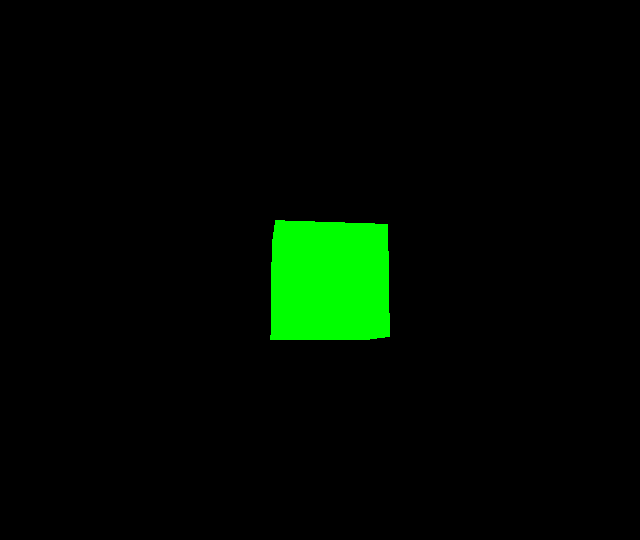
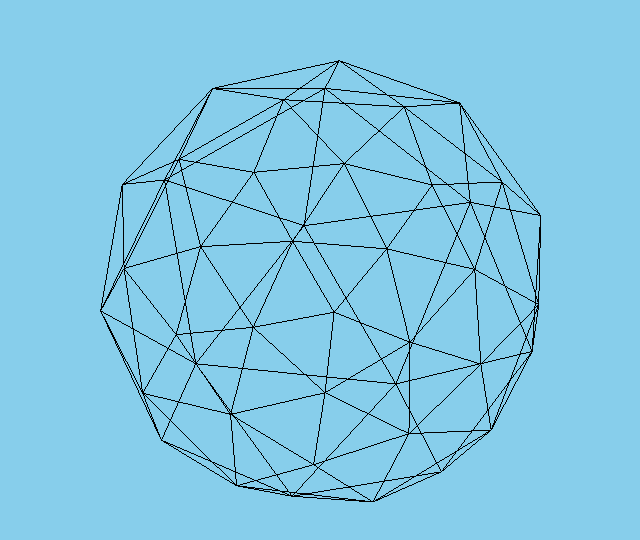
Before and after one commit to oscarmauriciogiraldo/Feria-Virtual-, a plain HTML site: page Index.html in a window 1280 px wide. Shown: the part 114-654 px from the top of the page, without its empty margins (315-955 px from the left). Drawn offline with nearby package versions, Linux system fonts and the light colour scheme.

Commit message:
circulo sin color

```diff
--- a/Index.html
+++ b/Index.html
@@ -1,39 +1,62 @@
+<!DOCTYPE html>
 <html>
 	<head>
-		<title>proyecto</title>
+		<meta charset="utf-8">
 		<style>
-			body { margin: 0; }
-			canvas { display: block; }
+			body {
+				background-color: #ffffff;
+				margin: 0;
+				overflow: hidden;
+			}
 		</style>
 	</head>
 	<body>
-		<script src="https://cdnjs.cloudflare.com/ajax/libs/three.js/r120/three.js"></script>
+		<script src="https://cdnjs.cloudflare.com/ajax/libs/three.js/r120/three.min.js"></script>
 		<script>
+			var camera;
+			var scene;
+			var renderer;
+			var geometry;
+			var material;
+			var mesh;
 
-    		var scene = new THREE.Scene();
-			var camera = new THREE.PerspectiveCamera( 75, window.innerWidth / window.innerHeight, 0.1, 1000 );
+			init();
+			animate();
 
-			var renderer = new THREE.WebGLRenderer();
-			renderer.setSize( window.innerWidth, window.innerHeight );
-			document.body.appendChild( renderer.domElement );
+			function init() {
+				camera = new THREE.PerspectiveCamera(75, window.innerWidth / window.innerHeight, 1, 1000);
+				camera.position.set(0,0,500);
 
-			var geometry = new THREE.BoxGeometry();
-			var material = new THREE.MeshBasicMaterial( { color: 0x00ff00 } );
-			var cube = new THREE.Mesh( geometry, material );
-			scene.add( cube );
+				scene = new THREE.Scene();
+				scene.add(camera);
 
-			camera.position.z = 5;
+				geometry = new THREE.IcosahedronGeometry(200, 1);
+				material = new THREE.MeshNormalMaterial();
 
-			var animate = function () {
-				requestAnimationFrame( animate );
+				material = new THREE.MeshBasicMaterial({
+					color: 0x000000,
+					wireframe: true,
+					wireframeLinewidth: 1});
 
-				cube.rotation.x += 0.01;
-				cube.rotation.y += 0.01;
+				mesh = new THREE.Mesh(geometry, material);
+				scene.add(mesh);
 
-				renderer.render( scene, camera );
-			};
+				renderer = new THREE.WebGLRenderer();
+				renderer.setClearColor("skyblue", 1);
+				renderer.setSize(window.innerWidth, window.innerHeight);
 
-			animate();
+				document.body.appendChild(renderer.domElement);
+			}
+
+			function animate() {
+				requestAnimationFrame(animate);
+
+				mesh.rotation.x = Date.now() * 0.00005;
+				mesh.rotation.y = Date.now() * 0.0001;
+
+				renderer.render(scene, camera);
+
+			}
 		</script>
 	</body>
 </html>
```
Also changed, not shown: 1 other file.
